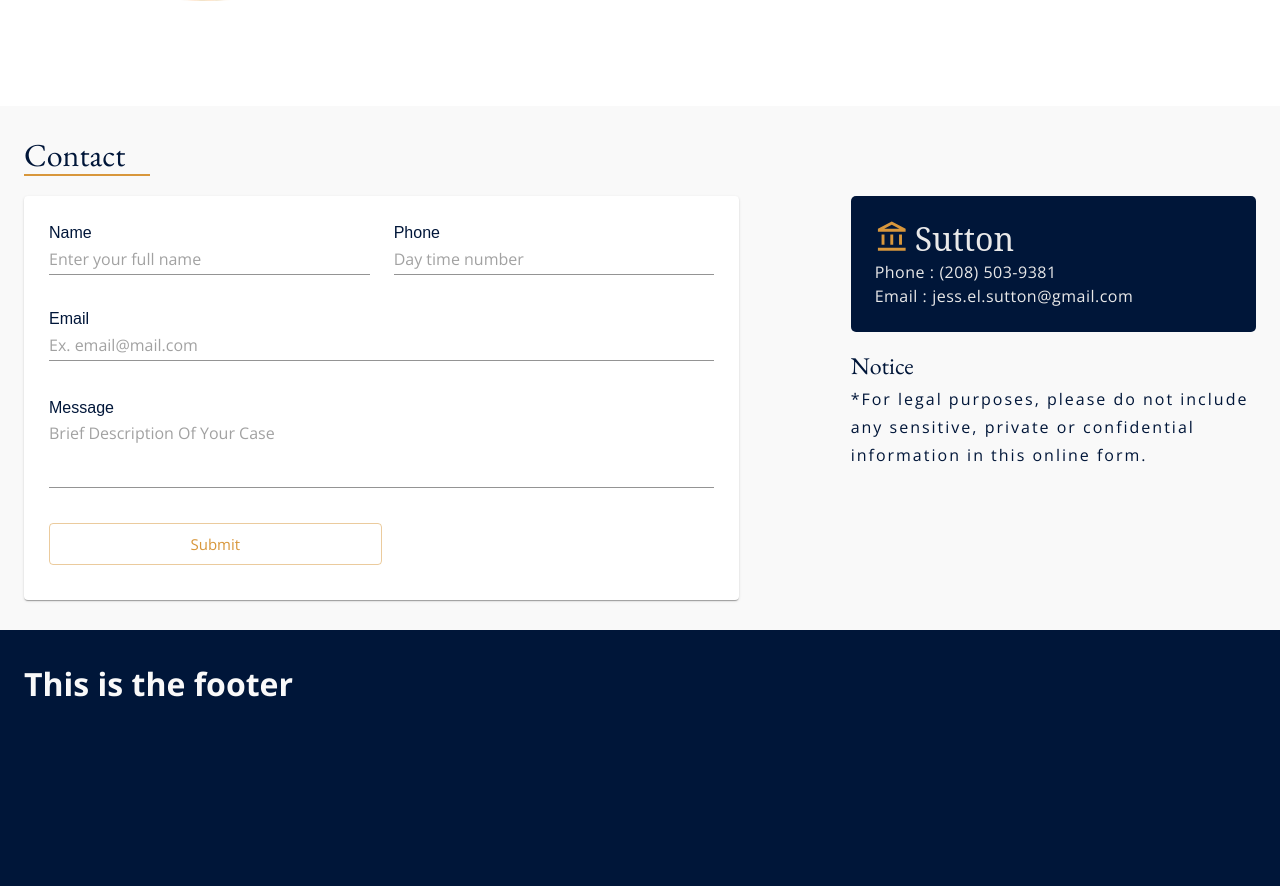
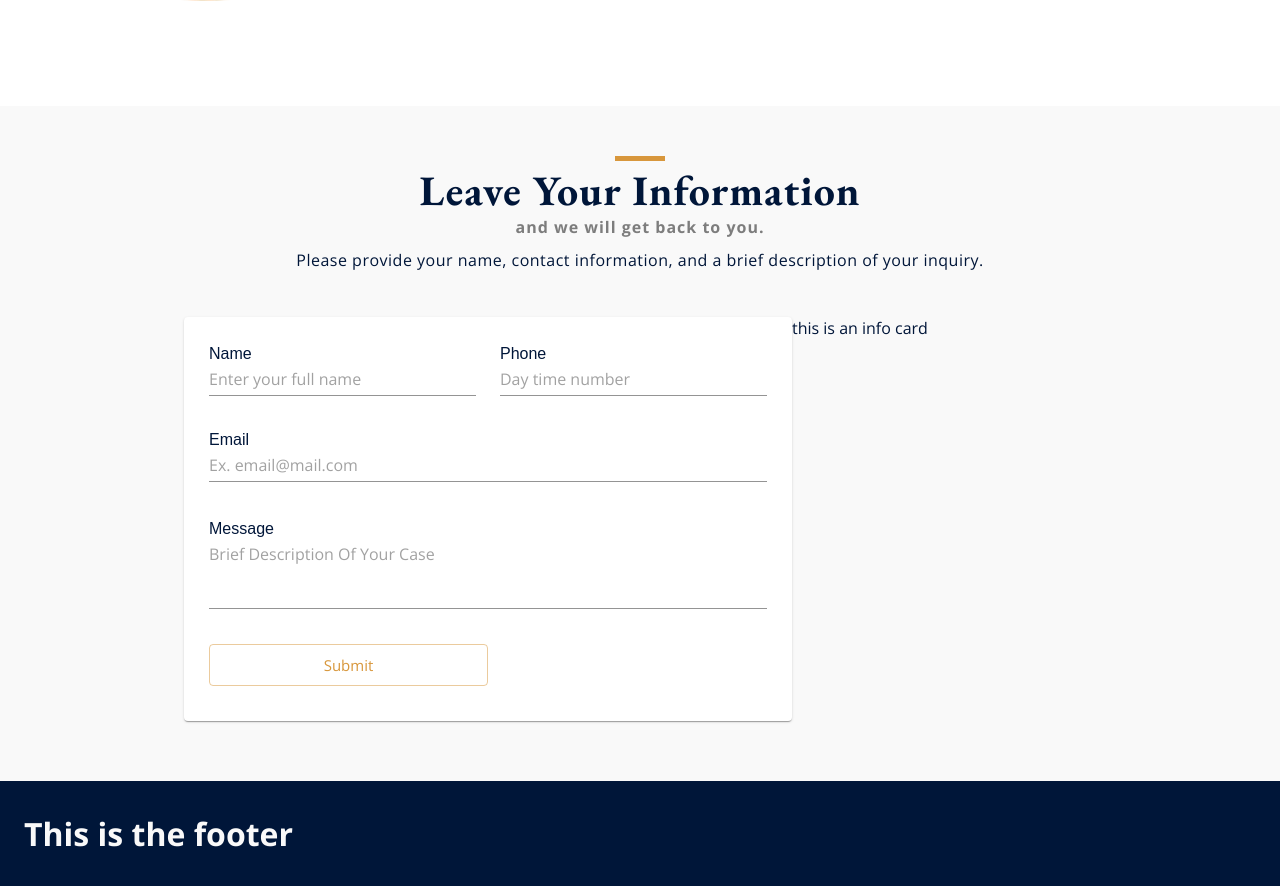
Before and after one commit to pmitch242/jessica-sutton, a React (Create React App) app: page / in a window 1280 px wide. Shown: the part 1765-2651 px from the top of the page. Built offline with nearby package versions, Linux system fonts and the light colour scheme.

Commit message:
added contact title information

```diff
--- a/src/App.css
+++ b/src/App.css
@@ -180,7 +180,7 @@ p{
   /* Services Page */
   #service-section .title-div {
     text-align: center;
-    max-width: 60%;
+    max-width: 75%;
     margin: 0 auto 50px;
   }
 
--- a/src/components/Contact/ContactContent.jsx
+++ b/src/components/Contact/ContactContent.jsx
@@ -1,86 +1,26 @@
 import React from 'react'
-import { makeStyles, Typography, Container, Grid } from '@material-ui/core';
+import { Container, Grid } from '@material-ui/core';
 
+import Title from '../Title';
 import ContactForm from './ContactForm';
 
-import Logo from '../Logo';
-
-const useStyle = makeStyles({
-    h2: {
-        marginBottom: '20px',
-        borderBottom: '#d8973c 2px solid',
-        width: 'fit-content',
-        paddingRight: '25px'
-    },
-    h3: {
-        marginBottom: '5px',
-
-    },
-    divider: {
-        margin: 'auto auto 30px',
-        maxWidth: '250px',
-        height: '3px',
-        backgroundColor: '#d8973c',
-    },
-    logo: {
-        marginBottom: '5px'
-    },
-    contact: {
-        padding: '24px',
-        backgroundColor: '#001639',
-        // height: '150px',
-        color: '#e9e9e9',
-        borderRadius: '5px',
-        marginBottom: '20px',
-    },
-    notice: {},
-    div: {
-        display: 'flex',
-        alignItems: 'baseline',
-        // marginTop: '5px'
-    },
-    span: {
-        marginLeft: '5px'
-    },
-})
-
 const ContactContent = () => {
-    const classes = useStyle();
 
     return (
-        <div id='contactContent' style={{padding: '30px 0'}}>
+        <div id='contactContent' >
             <Container >
-                <Typography variant='h2' color='primary' className={classes.h2}>Contact</Typography>
-
-                <Grid container spacing={1} className={classes.container}>
-                    <Grid item xs={12} sm={7}>
+                <div className="contact-greeting-div">
+                    <Title name='Leave your information' />
+                    <h6 className="h6">and we will get back to you.</h6>
+                    <p classNmae='p'>Please provide your name, contact information, and a brief description of your inquiry.</p>
+                </div>
+                <Grid container spacing={0}>
+                    <Grid item xs={12} sm={8}>
                         <ContactForm />
                     </Grid>
-                    <Grid item xs={12} sm={1} />
                     <Grid item xs={12} sm={4}>
-                        <div id='contact-card'>
-                            <div className={classes.contact}>
-                                <div className={classes.logo}><Logo /></div>
-                                <div className={classes.div}>
-                                    <Typography>Phone :</Typography>
-                                    <Typography className={classes.span}>
-                                        (208) 503-9381
-                                    </Typography>
-                                </div>
-                                <div className={classes.div}>
-                                    <Typography>Email :</Typography>
-                                    <Typography className={classes.span}>
-                                        jess.el.sutton@gmail.com
-                                    </Typography>
-                                </div>
-                            </div>
-                            <div id='contact-notice' className={classes.notice}>
-                                <Typography variant='h3' className={classes.h3} color="primary">Notice</Typography>
-                                <Typography variant='subtitle1'>
-                                    *For legal purposes, please do not include any sensitive,
-                                    private or confidential information in this online form.
-                                </Typography>
-                            </div>
+                        <div className='contact-info-card'>
+                            this is an info card
                         </div>
                     </Grid>
                 </Grid>
--- /dev/null
+++ b/src/components/Contact/contact.css
@@ -0,0 +1,20 @@
+#contactContent{
+    max-width: 75%;
+    padding-bottom: 60px;
+    margin: 50px auto 0;
+}
+
+#contactContent .contact-greeting-div{
+    text-align: center;
+    margin-bottom: 45px;
+}
+
+#contactContent .contact-greeting-div #title{
+    text-align: center;
+    margin-bottom: 5px;
+}
+
+#contactContent .contact-greeting-div h6{
+    margin-bottom: 10px;
+    text-transform: lowercase;
+}
--- a/src/components/Contact/index.js
+++ b/src/components/Contact/index.js
@@ -3,6 +3,8 @@ import { makeStyles } from '@material-ui/core';
 
 import Header from '../Header';
 import ContactContent from './ContactContent';
+
+import './contact.css'
 
 const useStyle = makeStyles({
     root: {
```
